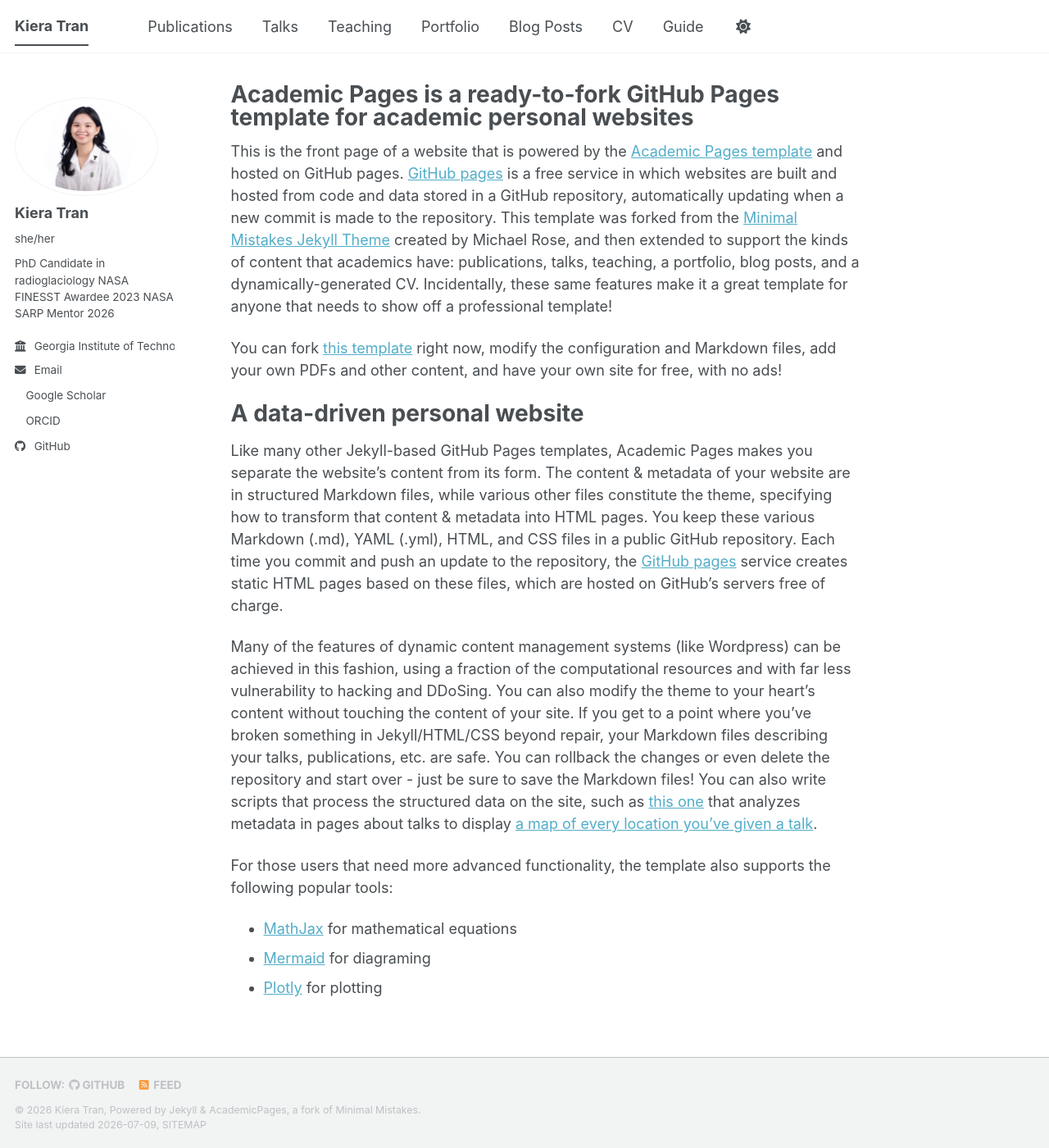
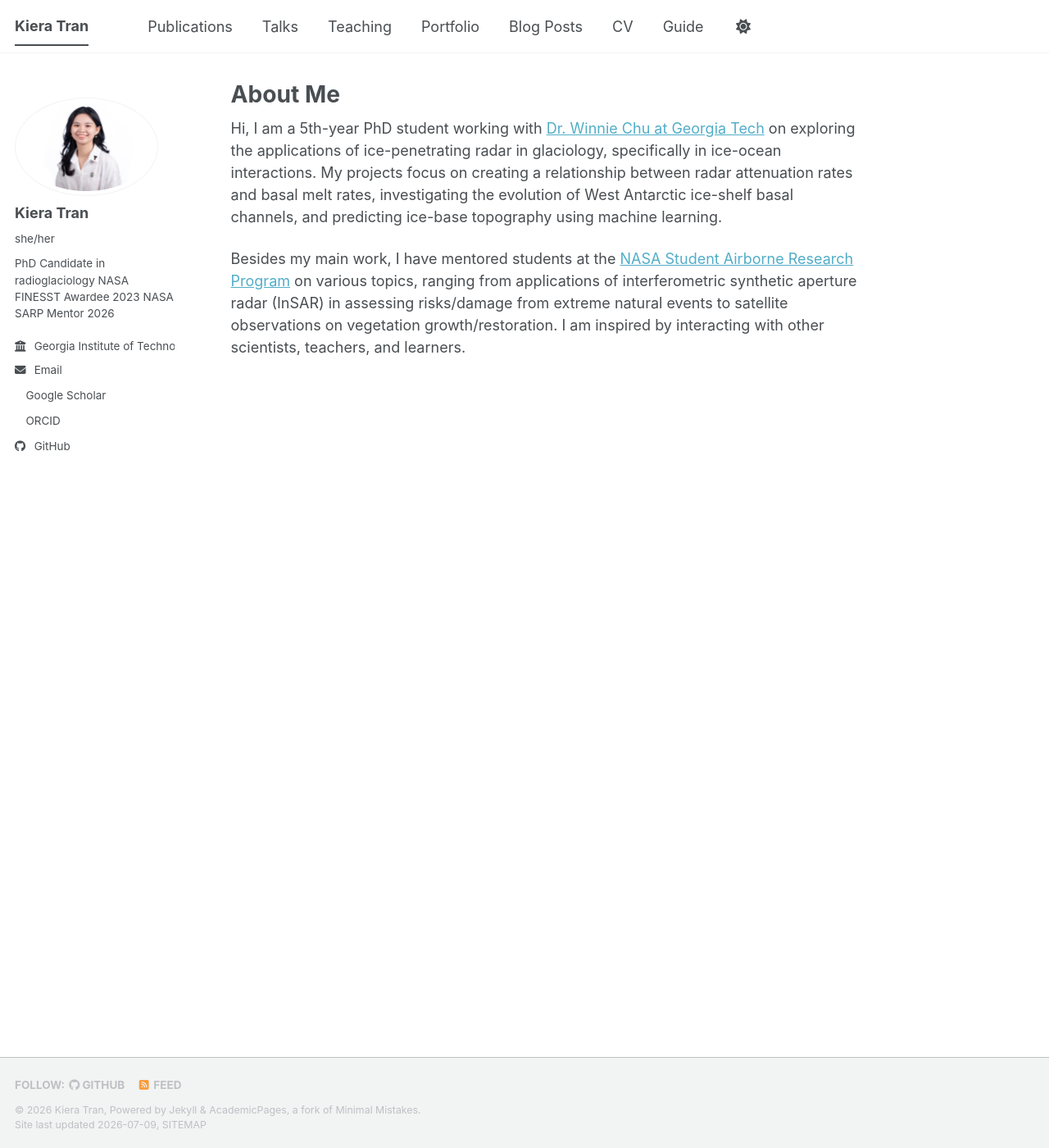
Before and after one commit to kieratran/kieratran.github.io, a Jekyll site: the page built from _pages/about.md, in a window 1280 px wide and 1400 px high. Shown: the whole window at 82% size. Built offline with Jekyll 4.4.1, drawn with Linux system fonts in a browser that asks for light colours; a style sheet for code colours, icons or effects is not loaded.

Commit message:
Update about.md

```diff
--- a/_pages/about.md
+++ b/_pages/about.md
@@ -1,23 +1,12 @@
 ---
 permalink: /
-title: "Academic Pages is a ready-to-fork GitHub Pages template for academic personal websites"
+title: "About Me"
 author_profile: true
 redirect_from:
   - /about/
   - /about.html
 ---
 
-This is the front page of a website that is powered by the [Academic Pages template](https://github.com/academicpages/academicpages.github.io) and hosted on GitHub pages. [GitHub pages](https://pages.github.com) is a free service in which websites are built and hosted from code and data stored in a GitHub repository, automatically updating when a new commit is made to the repository. This template was forked from the [Minimal Mistakes Jekyll Theme](https://mmistakes.github.io/minimal-mistakes/) created by Michael Rose, and then extended to support the kinds of content that academics have: publications, talks, teaching, a portfolio, blog posts, and a dynamically-generated CV. Incidentally, these same features make it a great template for anyone that needs to show off a professional template!
+Hi, I am a 5th-year PhD student working with [Dr. Winnie Chu at Georgia Tech](https://glacier-geophys.eas.gatech.edu/) on exploring the applications of ice-penetrating radar in glaciology, specifically in ice-ocean interactions. My projects focus on creating a relationship between radar attenuation rates and basal melt rates, investigating the evolution of West Antarctic ice-shelf basal channels, and predicting ice-base topography using machine learning.
 
- You can fork [this template](https://github.com/academicpages/academicpages.github.io) right now, modify the configuration and Markdown files, add your own PDFs and other content, and have your own site for free, with no ads!
-
-A data-driven personal website
-======
-Like many other Jekyll-based GitHub Pages templates, Academic Pages makes you separate the website's content from its form. The content & metadata of your website are in structured Markdown files, while various other files constitute the theme, specifying how to transform that content & metadata into HTML pages. You keep these various Markdown (.md), YAML (.yml), HTML, and CSS files in a public GitHub repository. Each time you commit and push an update to the repository, the [GitHub pages](https://pages.github.com/) service creates static HTML pages based on these files, which are hosted on GitHub's servers free of charge.
-
-Many of the features of dynamic content management systems (like Wordpress) can be achieved in this fashion, using a fraction of the computational resources and with far less vulnerability to hacking and DDoSing. You can also modify the theme to your heart's content without touching the content of your site. If you get to a point where you've broken something in Jekyll/HTML/CSS beyond repair, your Markdown files describing your talks, publications, etc. are safe. You can rollback the changes or even delete the repository and start over - just be sure to save the Markdown files! You can also write scripts that process the structured data on the site, such as [this one](https://github.com/academicpages/academicpages.github.io/blob/master/talkmap.ipynb) that analyzes metadata in pages about talks to display [a map of every location you've given a talk](https://academicpages.github.io/talkmap.html).
-
-For those users that need more advanced functionality, the template also supports the following popular tools:
-- [MathJax](https://www.mathjax.org/) for mathematical equations
-- [Mermaid](https://mermaid.js.org/) for diagraming
-- [Plotly](https://plotly.com/javascript/) for plotting
+Besides my main work, I have mentored students at the [NASA Student Airborne Research Program](https://espo.nasa.gov/sarp) on various topics, ranging from applications of interferometric synthetic aperture radar (InSAR) in assessing risks/damage from extreme natural events to satellite observations on vegetation growth/restoration. I am inspired by interacting with other scientists, teachers, and learners.
```
